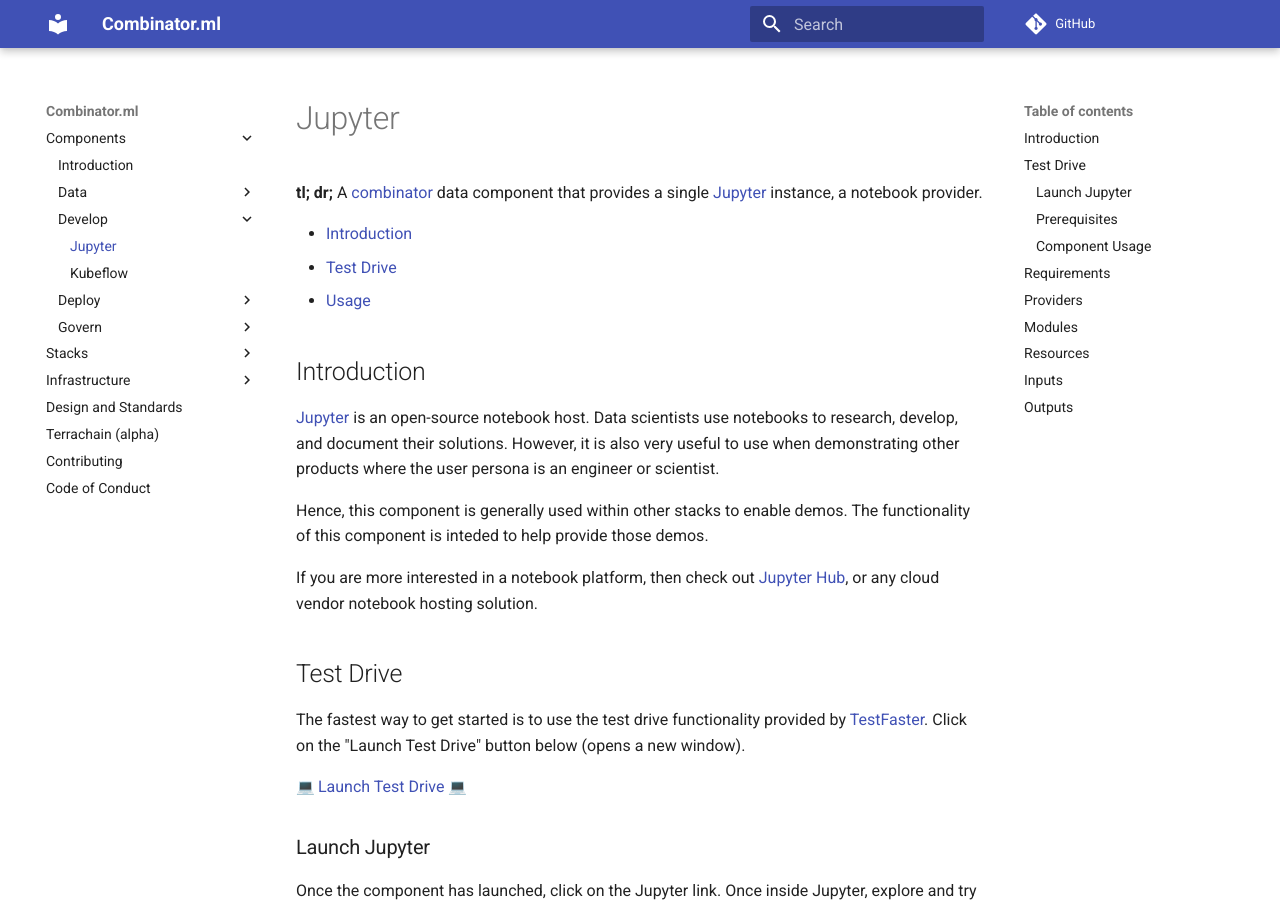
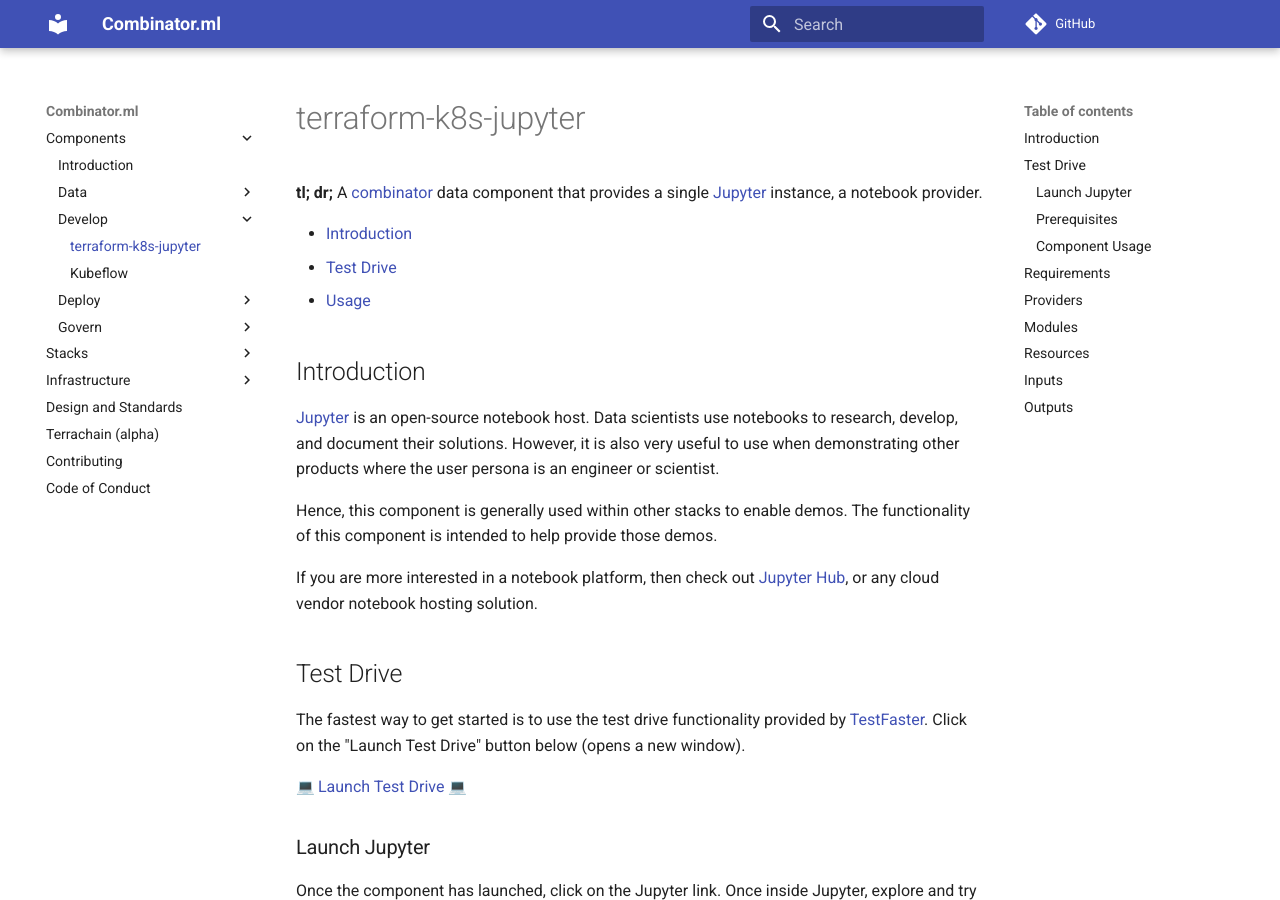
Before and after one commit to combinator-ml/combinator, an MkDocs documentation site: the page built from docs/components/develop/jupyter.md, in a window 1280 px wide and 900 px high. Built offline with MkDocs 1.6.1 and Material for MkDocs 9.7.7, drawn with Linux system fonts in a browser that asks for light colours; emoji names are drawn with the system emoji font; comment, search, counter and statistics services are not loaded.

Commit message:
docs: auto-update docs from combinator-ml/terraform-k8s-jupyter

```diff
--- a/docs/components/develop/jupyter.md
+++ b/docs/components/develop/jupyter.md
@@ -1,4 +1,4 @@
-# Jupyter
+# terraform-k8s-jupyter
 
 **tl; dr;** A [combinator](https://combinator.ml) data component that provides a single [Jupyter](https://jupyter-docker-stacks.readthedocs.io/en/latest/index.html) instance, a notebook provider.
 
@@ -10,7 +10,7 @@
 
 [Jupyter](https://jupyter-docker-stacks.readthedocs.io/en/latest/index.html) is an open-source notebook host. Data scientists use notebooks to research, develop, and document their solutions. However, it is also very useful to use when demonstrating other products where the user persona is an engineer or scientist.
 
-Hence, this component is generally used within other stacks to enable demos. The functionality of this component is inteded to help provide those demos.
+Hence, this component is generally used within other stacks to enable demos. The functionality of this component is intended to help provide those demos.
 
 If you are more interested in a notebook platform, then check out [Jupyter Hub](https://jupyter.org/hub), or any cloud vendor notebook hosting solution.
 
```
